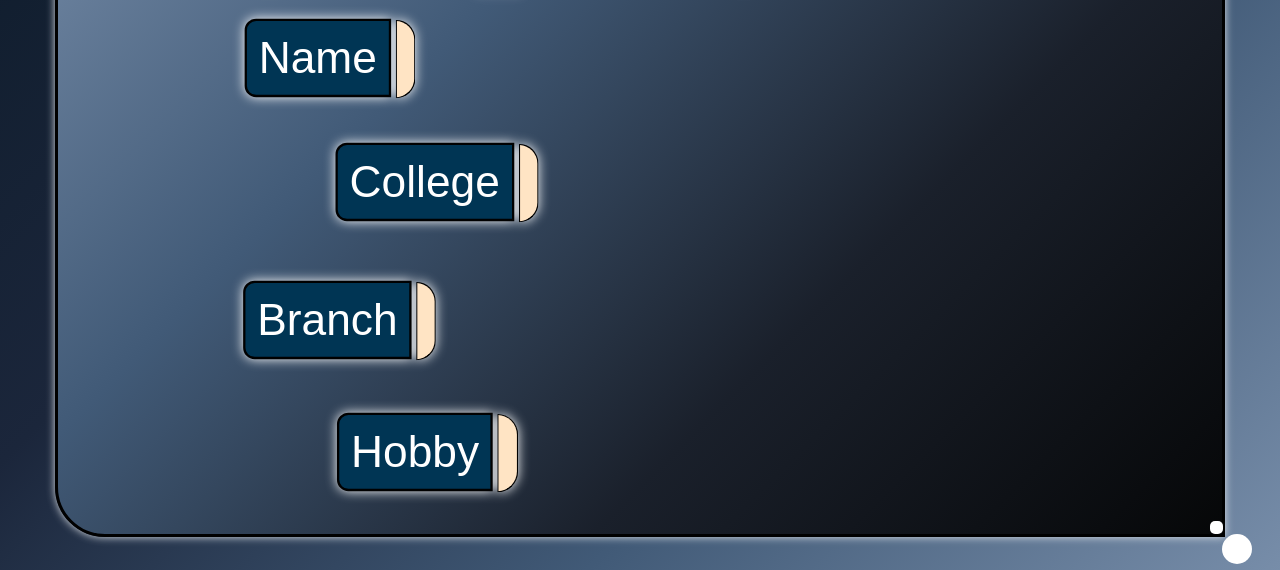
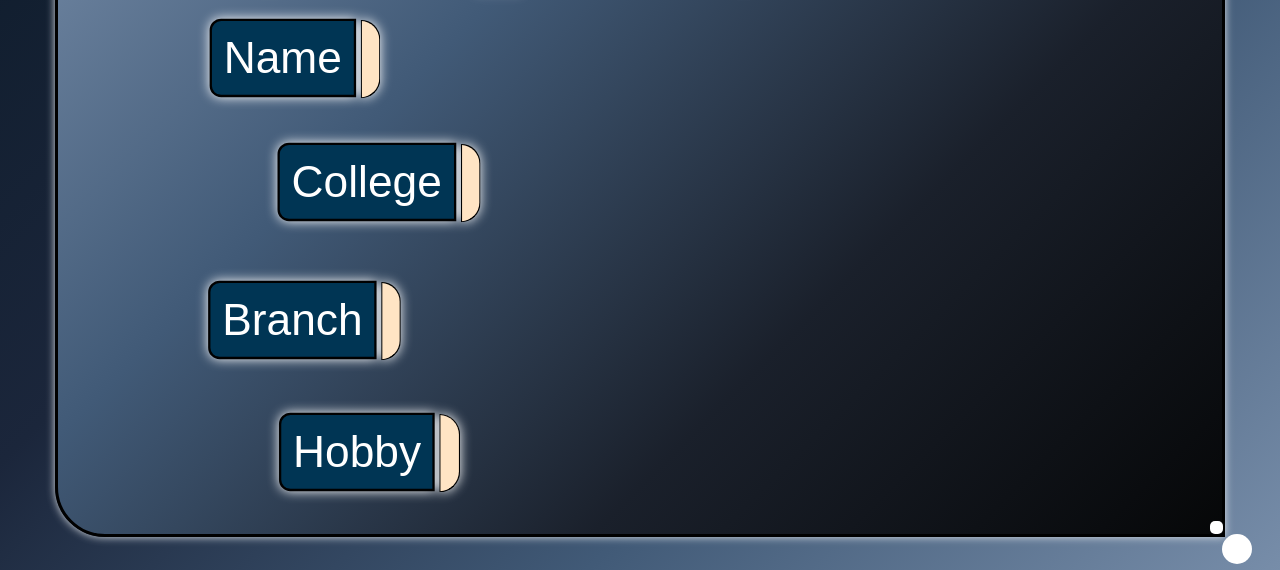
Before and after one commit to Nishank-Kushwaha/Project_MySelf, a plain HTML site: page index.html in a window 1280 px wide. Shown: the part 230-800 px from the top of the page. Drawn offline with nearby package versions, Linux system fonts and the light colour scheme.

Commit message:
update style.css file

```diff
--- a/style.css
+++ b/style.css
@@ -156,22 +156,22 @@ div{
 .one{
     position: absolute;
     top: 30%;
-    left: 17%;
+    left: 14%;
 }
 .two{
     position: absolute;
     top: 47%;
-    left: 25%;
+    left: 20%;
 }
 .three{
     position: absolute;
     top: 66%;
-    left: 17%;
+    left: 14%;
 }
 .four{
     position: absolute;
     top: 84%;
-    left: 25%;
+    left: 20%;
 }
 
 .ScaleAni{
```
